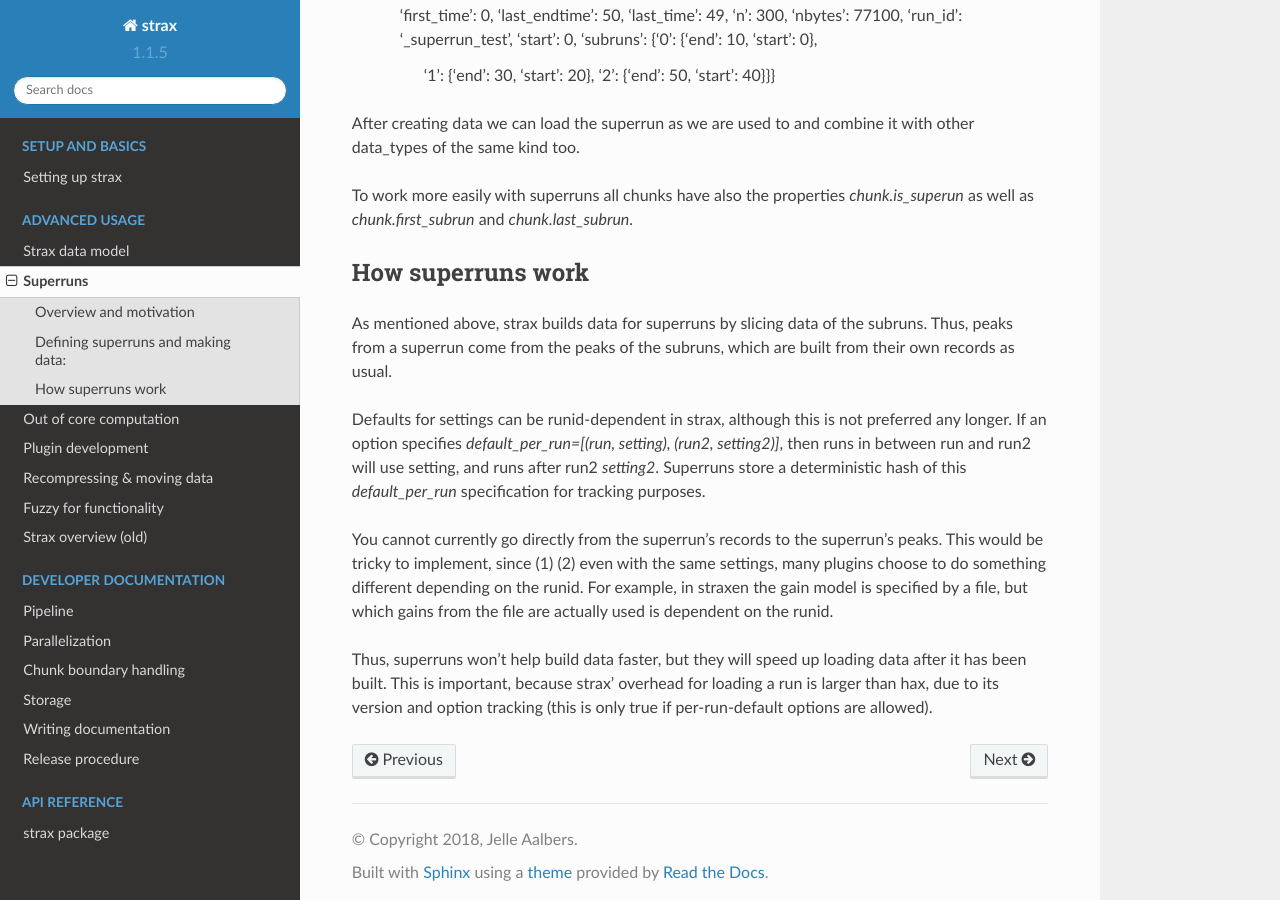
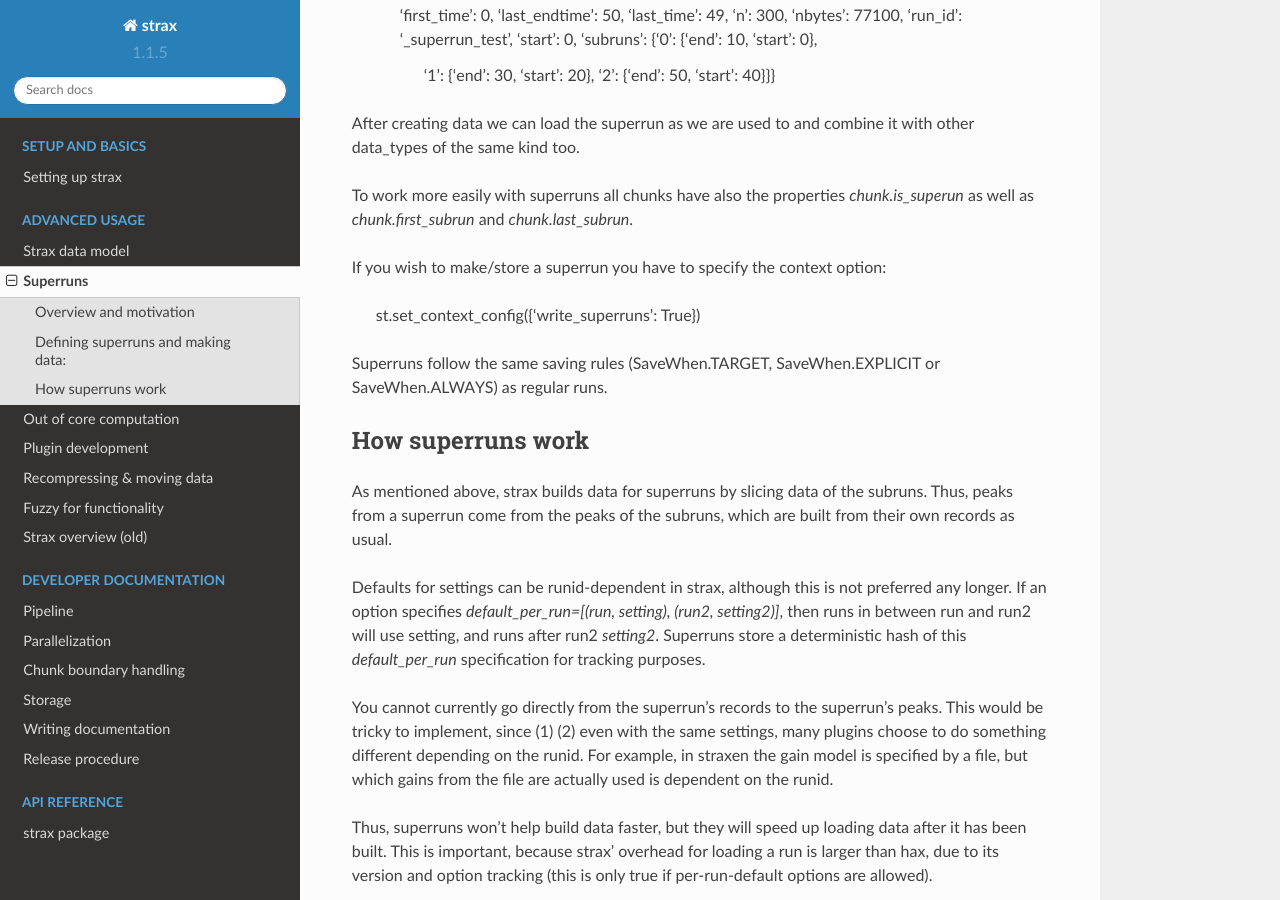
Before and after one commit to AxFoundation/strax, a Sphinx documentation site: the page built from docs/source/advanced/superrun.rst, in a window 1280 px wide and 900 px high, scrolled down 1457 px. Built offline with Sphinx 7.4.7 and the Read the Docs theme 2.0.0, drawn with Linux system fonts in a browser that asks for light colours.

Commit message:
Updated superrun docs.

```diff
--- a/docs/source/advanced/superrun.rst
+++ b/docs/source/advanced/superrun.rst
@@ -84,6 +84,12 @@
 To work more easily with superruns all chunks have also the properties `chunk.is_superun` as well as
 `chunk.first_subrun` and `chunk.last_subrun`.
 
+If you wish to make/store a superrun you have to specify the context option:
+
+    st.set_context_config({'write_superruns': True})
+
+Superruns follow the same saving rules (SaveWhen.TARGET, SaveWhen.EXPLICIT or SaveWhen.ALWAYS) as regular runs.
+
 How superruns work
 --------------------
 
```
